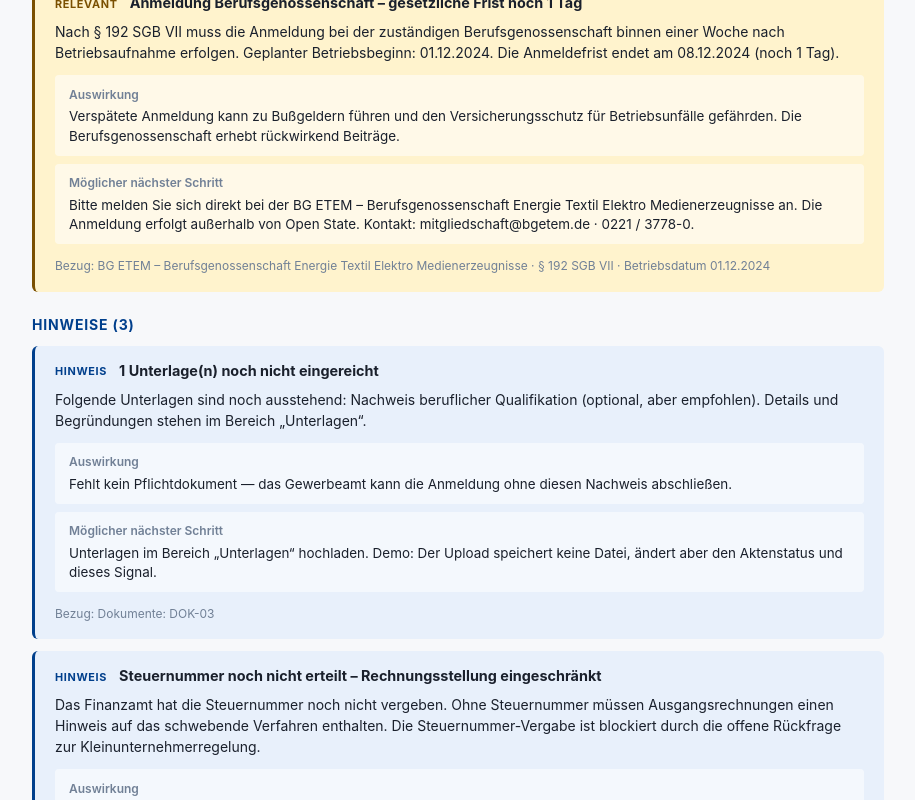
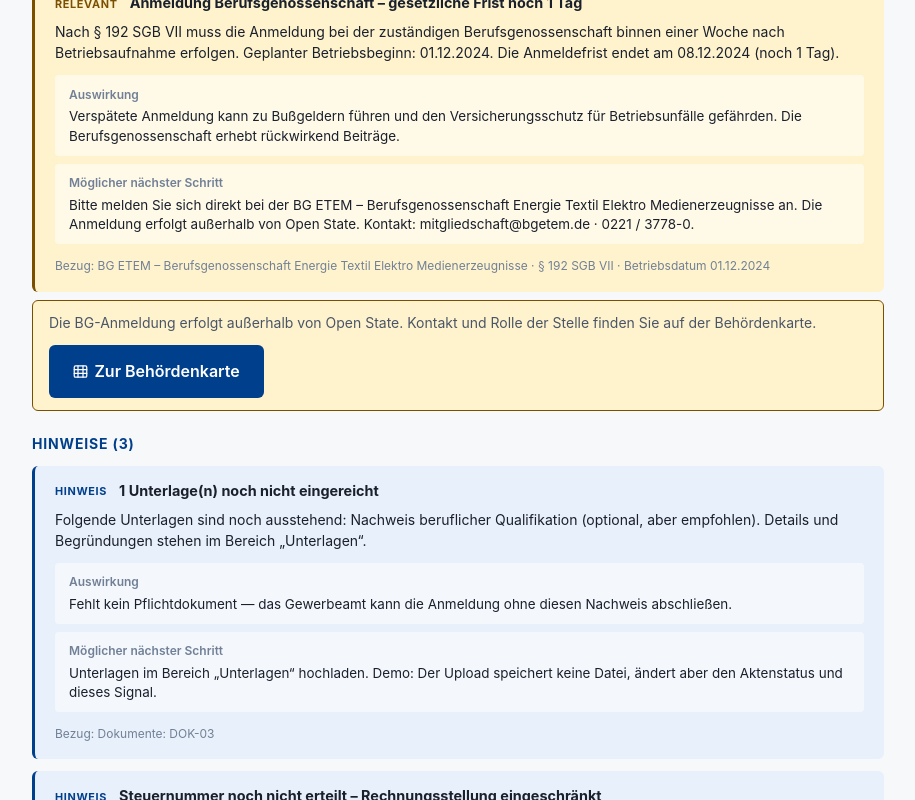
Before and after one commit to d0npedro/open-state, a Next.js app in the folder demo/: page /gruendung/hinweise in a window 1280 px wide. Shown: the part 973-1773 px from the top of the page, without its empty margins (182-1097 px from the left). Built offline with nearby package versions, Linux system fonts and the light colour scheme.

Commit message:
feat(ug): CTA Zur Behördenkarte aus BG-Anmeldung-Hinweis
Hinweise-Seite verlinkt RELEVANT-BG-Signal zur Behördenkarte mit Anker.
Behörden-Karten erhalten id/scroll-margin; E2E deckt CTA ab.

```diff
--- a/demo/app/gruendung/hinweise/page.tsx
+++ b/demo/app/gruendung/hinweise/page.tsx
@@ -20,6 +20,10 @@ function rueckfrageIdAusSignal(signal: FairnessSignal): string | null {
   const match = signal.id.match(/^UG-RQ-(.+)-FRIST$/);
   return match?.[1] ?? null;
 }
+
+/** Erkennung des RELEVANT/HINWEIS-Signals zur ausstehenden BG-Anmeldung. */
+function isBgAnmeldungSignal(signal: FairnessSignal): boolean {
+  return signal.typ === 'UG_BG_ANMELDUNG_AUSSTEHEND' || signal.id === 'UG-BG-ANMELDUNG';}
 
 export default function GruendungHinweisePage() {
   const { akte } = useGruendungState();
@@ -102,6 +106,10 @@ export default function GruendungHinweisePage() {
                   const rqNochOffen = rqId
                     ? akte.rueckfragen.some(r => r.id === rqId && !r.beantwortet)
                     : false;
+                  const bgBehörde = isBgAnmeldungSignal(sig)
+                    ? akte.beteiligteBehörden.find(b => b.typ === 'BERUFSGENOSSENSCHAFT')
+                    : undefined;
+                  const bgNochOffen = bgBehörde?.status === 'NICHT_GESTARTET';
                   return (
                     <div key={sig.id} data-testid={`hinweise-relevant-${sig.id}`}>
                       <FairnessPanel signale={[sig]} />
@@ -133,6 +141,38 @@ export default function GruendungHinweisePage() {
                           >
                             <Icon name="chat" size={15} />
                             Frage beantworten
+                          </Link>
+                        </div>
+                      )}
+                      {bgBehörde && bgNochOffen && (
+                        <div
+                          style={{
+                            marginTop: '0.5rem',
+                            display: 'flex',
+                            flexWrap: 'wrap',
+                            alignItems: 'center',
+                            justifyContent: 'space-between',
+                            gap: '0.75rem',
+                            padding: '0.75rem 1rem',
+                            background: 'var(--color-warning-light)',
+                            border: '1px solid var(--color-warning)',
+                            borderRadius: 'var(--radius)',
+                          }}
+                          data-testid={`hinweise-bg-cta-wrap-${bgBehörde.id}`}
+                        >
+                          <p style={{ margin: 0, fontSize: '0.875rem', lineHeight: 1.45 }}>
+                            Die BG-Anmeldung erfolgt außerhalb von Open State. Kontakt und Rolle der Stelle
+                            finden Sie auf der Behördenkarte.
+                          </p>
+                          <Link
+                            href={`/gruendung/behoerden#beh-${bgBehörde.id}`}
+                            className="btn btn-primary"
+                            style={{ display: 'inline-flex', alignItems: 'center', gap: '0.4rem', flexShrink: 0 }}
+                            data-testid={`hinweise-bg-cta-${bgBehörde.id}`}
+                            aria-label={`Zur Behördenkarte ${bgBehörde.bezeichnung}`}
+                          >
+                            <Icon name="building" size={15} />
+                            Zur Behördenkarte
                           </Link>
                         </div>
                       )}
```
Also changed, not shown: demo/app/gruendung/behoerden/page.tsx (+10 -3 lines), 2 other files (tests, documents, lock files or other folders).
